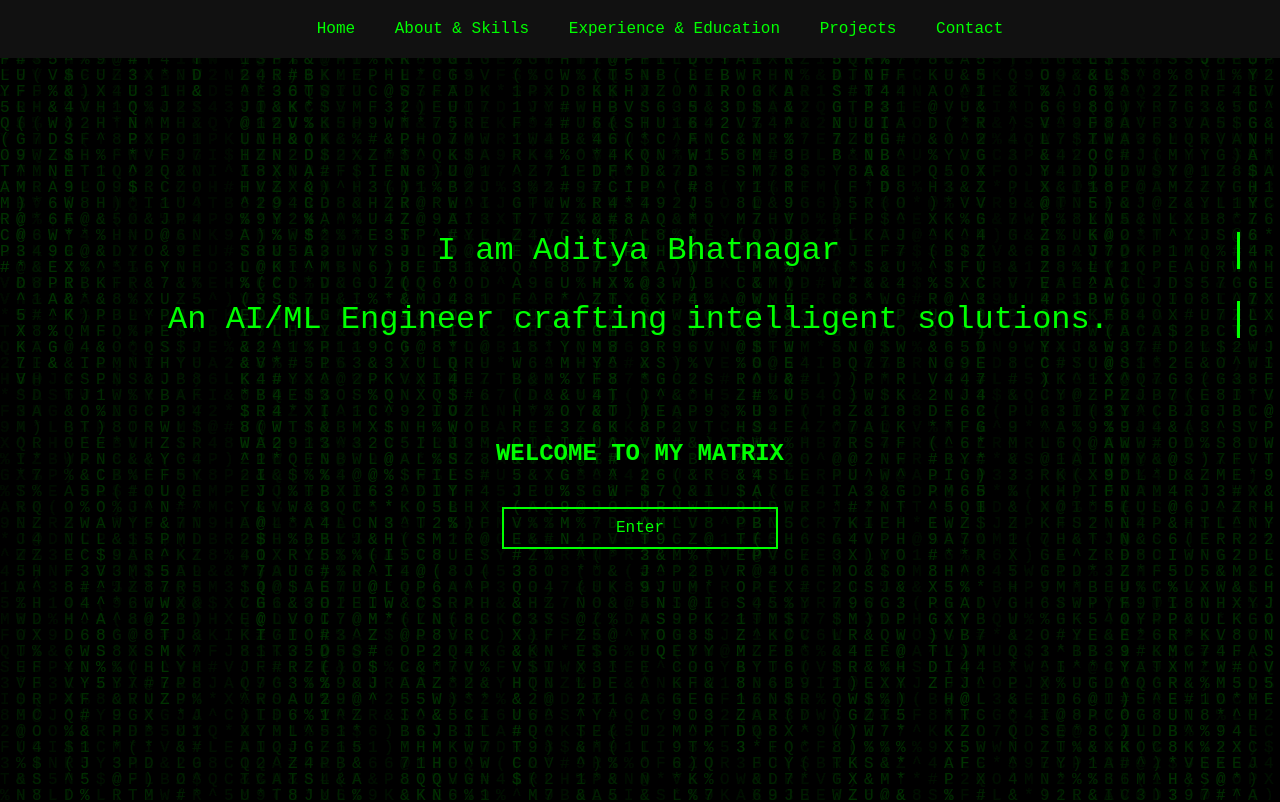
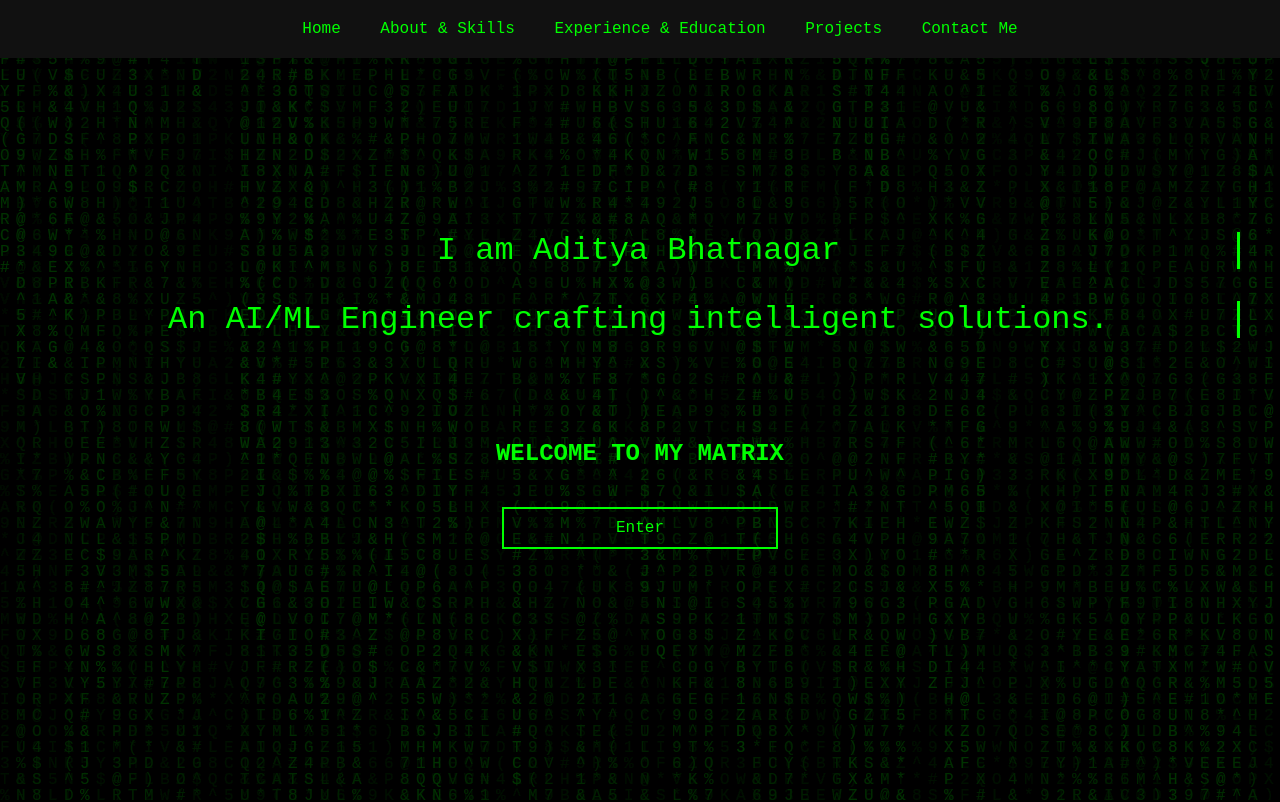
Before and after one commit to Aditya6023/Portfolio_Website, a plain HTML site: page index.html in a window 1280 px wide. Shown: the top 802 px of the page. Drawn offline with Linux system fonts and the light colour scheme.

Commit message:
Update 1

```diff
--- a/index.html
+++ b/index.html
@@ -14,7 +14,7 @@
                 <li><a href="#about-skills ">About & Skills</a></li>
                 <li><a href="#exp-edu ">Experience & Education</a></li>
                 <li><a href="#portfolio">Projects</a></li>
-                <li><a href="#contact">Contact</a></li>
+                <li><a href="#contact">Contact Me</a></li>
             </ul>
         </nav>
     </header>
@@ -148,7 +148,7 @@
 
     <!-- Contact Section -->
 <section id="contact">
-    <h2>Contact</h2>
+    <h2>Contact Me</h2>
     <div class = "exp-edu" >
         <div class="about-container">
               <div class="about-content">
```
